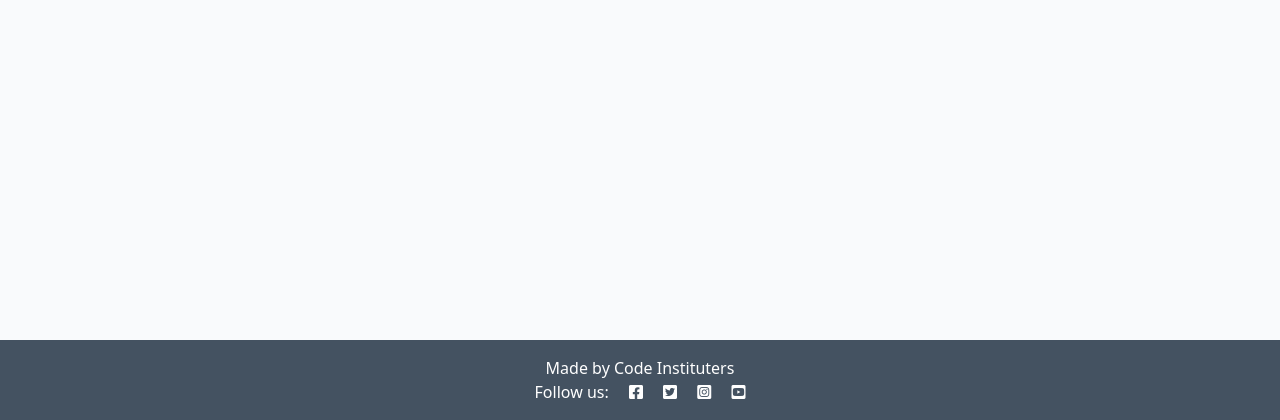
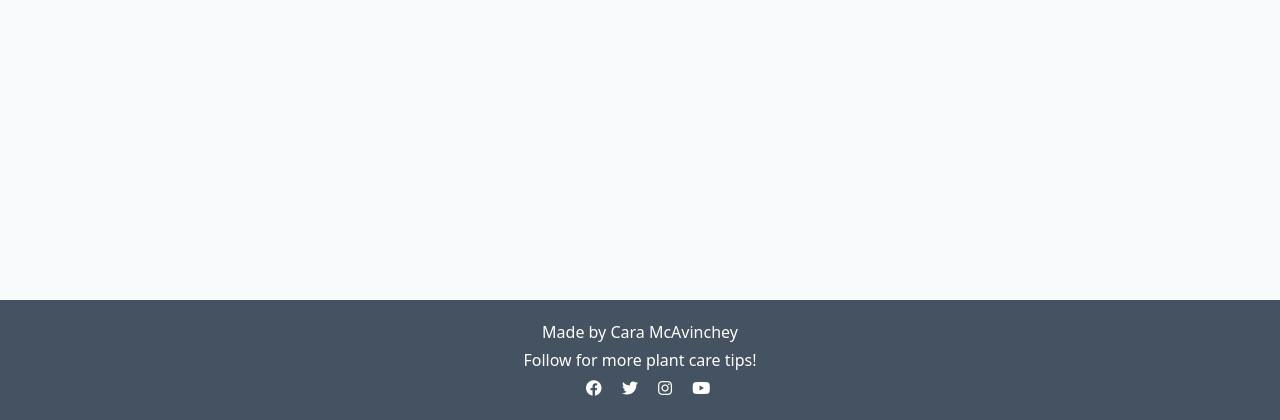
Before and after one commit to CaraMcAvinchey/stem-and-leaf-blog, a Django app: page / in a window 1280 px wide. Shown: the part 380-800 px from the top of the page. Run offline with Django 3.2, Linux system fonts and the light colour scheme; data that the repository does not hold is empty.

Commit message:
Add footer links and icon style

```diff
--- a/templates/base.html
+++ b/templates/base.html
@@ -5,7 +5,7 @@
 
 <head>
     <title>Stem and Leaf</title>
-    <link rel="icon" type="image/ico" href="{% static 'favicon/favicon.ico' %}"/>
+    <link rel="icon" type="image/ico" href="{% static 'favicon/favicon.ico' %}" />
 
     <link rel="preconnect" href="https://fonts.gstatic.com">
     <link href="https://fonts.googleapis.com/css2?family=Roboto:wght@300&display=swap" rel="stylesheet">
@@ -66,11 +66,22 @@
 
     <!-- Footer -->
     <footer class="footer mt-auto py-3 dark-bg">
-        <p class="m-0 text-center text-white">Made by Code Instituters</p>
-        <p class="m-0 text-center text-white">Follow us: <i class="fab fa-facebook-square ms-3"></i>
-            <i class="fab fa-twitter-square ms-3"></i>
-            <i class="fab fa-instagram-square ms-3"></i>
-            <i class="fab fa-youtube-square ms-3"></i></p>
+        <p class="m-1 text-center text-white">Made by Cara McAvinchey</p>
+        <p class="m-1 text-center text-white">Follow for more plant care tips!</p>
+        <p class="m-1 text-center">
+            <a href="https://www.facebook.com/" target="_blank" rel="noopener"
+                aria-label="Visit our Facebook page (opens in new tab)"><i
+                    class="fab fa-facebook ms-3 text-white"></i></a>
+            <a href="https://www.twitter.com/" target="_blank" rel="noopener"
+                aria-label="Visit our Twitter page (opens in new tab)"><i
+                    class="fab fa-twitter ms-3 text-white"></i></a>
+            <a href="https://www.instagram.com/" target="_blank" rel="noopener"
+                aria-label="Visit our Instagram account (opens in new tab)"><i
+                    class="fab fa-instagram ms-3 text-white"></i></a>
+            <a href="https://www.youtube.com/" target="_blank" rel="noopener"
+                aria-label="Visit our YouTube channel (opens in new tab)"><i
+                    class="fab fa-youtube ms-3 text-white"></i></a>
+        </p>
     </footer>
 </body>
 
```
